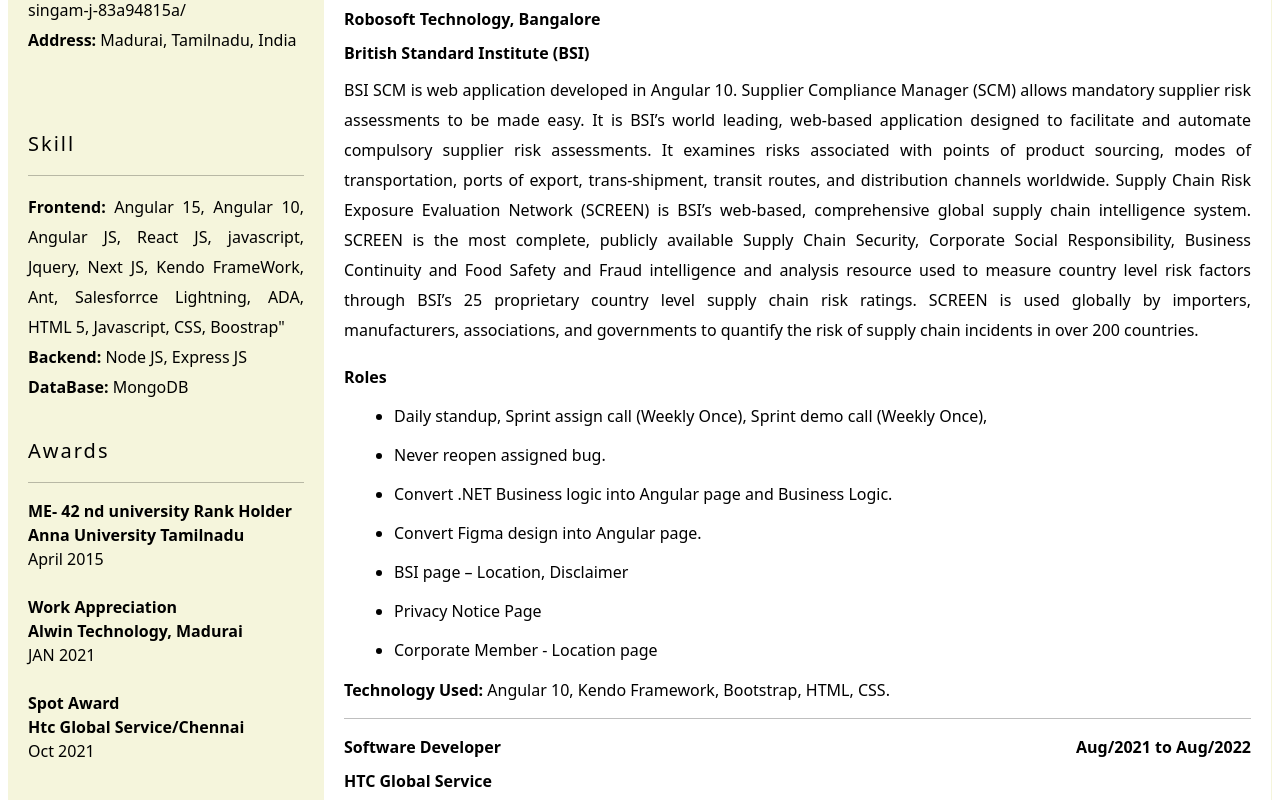
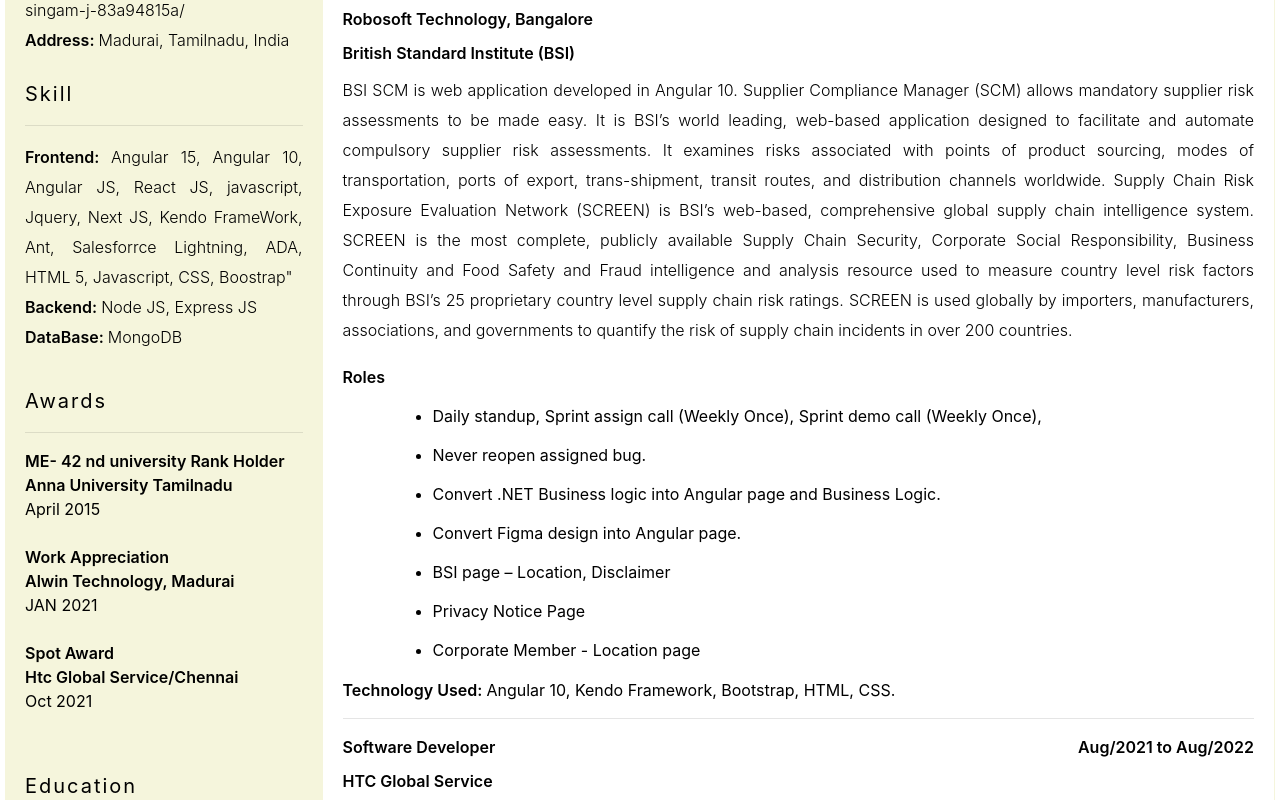
Before and after one commit to amaithi/Resume, an Angular app: page / in a window 1280 px wide. Shown: the part 420-1220 px from the top of the page. Built offline with nearby package versions, Linux system fonts and the light colour scheme.

Commit message:
resume updated

```diff
--- a/angular.json
+++ b/angular.json
@@ -25,11 +25,9 @@
               "src/assets"
             ],
             "styles": [
-              "src/styles.css",
-              "node_modules/bootstrap/dist/css/bootstrap.css"
+              "src/styles.css"
             ],
             "scripts": [
-              "node_modules/bootstrap/dist/js/bootstrap.js"
             ]
           },
           "configurations": {
--- a/src/app/app.component.css
+++ b/src/app/app.component.css
@@ -12,10 +12,10 @@
         justify-content: center;
     }
     .education{
-        margin-top: 50px;
+        /* margin-top: 50px; */
     }
     .skill{
-        margin-top: 50px;
+        /* margin-top: 50px; */
     }
     .profile-pic{
         width: 150px;
--- a/src/app/app.component.html
+++ b/src/app/app.component.html
@@ -13,7 +13,7 @@
                 <hr>
                 <div class=""><i><b>Immediate Joiner</b></i></div>
                 @for(listData of constactDetails;track listData){
-              <div >
+                <div>
                     <span class="office-role">{{listData.label}} </span>
                     <span class="resume-list-content"> {{listData.name}}</span>
                 </div>
@@ -65,7 +65,8 @@
                         <hr>
                         <div class="resume-list-content">Web Developer specializing in front end development, Full stack
                             development (MEAN, MERN stack) Experienced with all stages of the development cycle for
-                          dynamic web projects. Well- versed in numerous programming languages including Angular 15, Angular 10,
+                            dynamic web projects. Well- versed in numerous programming languages including Angular 15,
+                            Angular 10,
                             Kendo Framework, node JS, express, Mongo DB, React JS, AngularJS, JavaScript, jQuery,
                             Salesforce Lightning, ADA, HTML5, JavaScript, CSS3, Bootstrap. Strong background in project
                             management and customer relations.</div>
@@ -80,6 +81,7 @@
                             <div class="col-5 office-header duration">
                                 {{list.duration}}
                             </div>
+                            <div class="col-12">
                                 <div class="office-header">{{list.officeName}}</div>
                                 <div class="office-header">
                                     {{list.projectName}}
@@ -100,11 +102,10 @@
                                     <span class="office-role">Technology Used: </span>
                                     <span class=""> {{list.technologyUsed}}</span>
                                 </div>
-
+                            </div>
                         </div>
                         <hr>
                         }
-
                     </div>
                 </div>
             </div>
--- a/src/index.html
+++ b/src/index.html
@@ -6,6 +6,10 @@
   <base href="/">
   <meta name="viewport" content="width=device-width, initial-scale=1">
   <link rel="icon" type="image/x-icon" href="favicon.ico">
+
+  <link rel="stylesheet" href="https://cdn.jsdelivr.net/npm/bootstrap@4.6.2/dist/css/bootstrap.min.css" integrity="sha384-xOolHFLEh07PJGoPkLv1IbcEPTNtaed2xpHsD9ESMhqIYd0nLMwNLD69Npy4HI+N" crossorigin="anonymous">
+  <script src="https://cdn.jsdelivr.net/npm/jquery@3.5.1/dist/jquery.slim.min.js" integrity="sha384-DfXdz2htPH0lsSSs5nCTpuj/zy4C+OGpamoFVy38MVBnE+IbbVYUew+OrCXaRkfj" crossorigin="anonymous"></script>
+  <script src="https://cdn.jsdelivr.net/npm/bootstrap@4.6.2/dist/js/bootstrap.bundle.min.js" integrity="sha384-Fy6S3B9q64WdZWQUiU+q4/2Lc9npb8tCaSX9FK7E8HnRr0Jz8D6OP9dO5Vg3Q9ct" crossorigin="anonymous"></script>
 </head>
 <body>
   <app-root></app-root>
```
Lines whose indentation alone changed are shown as unchanged.
